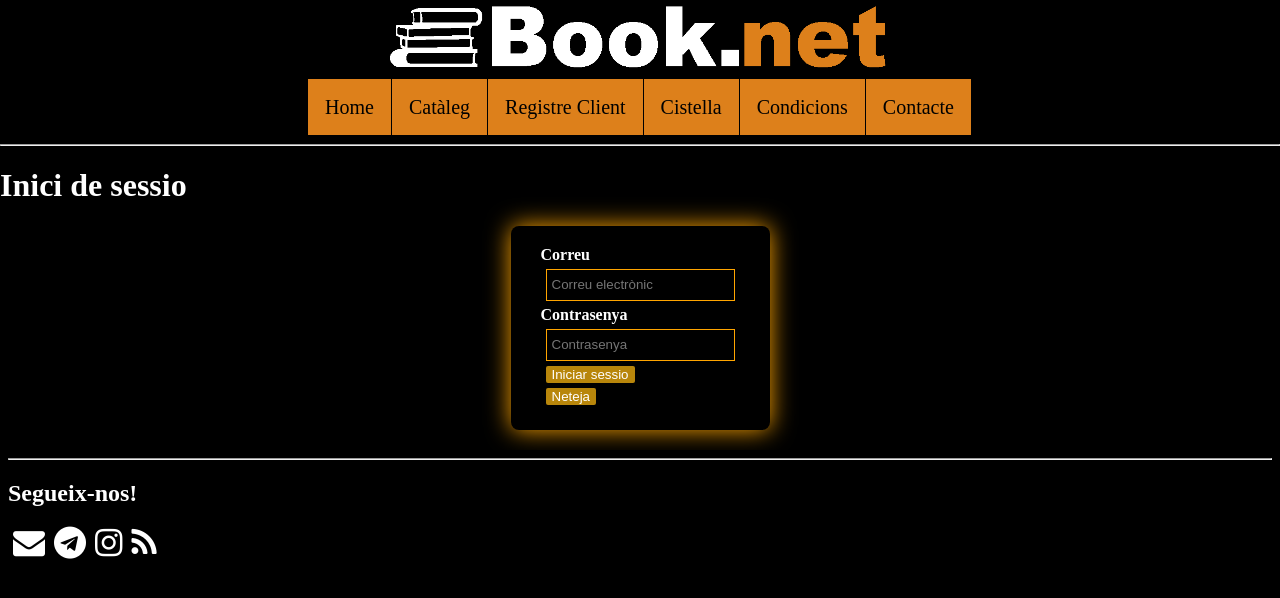
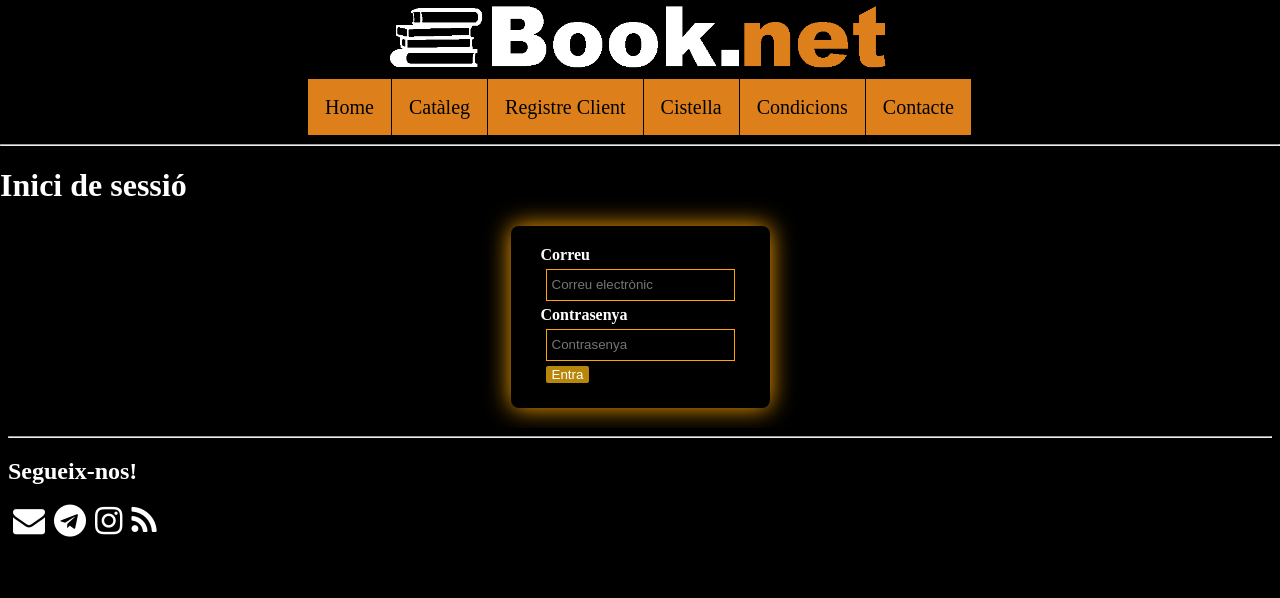
Before and after one commit to oherranmo/Projecte_Botiga_A2, an Angular app: page /login in a window 1280 px wide. Shown: the top 598 px of the page. Built offline with nearby package versions, Linux system fonts and the light colour scheme.

Commit message:
Login test

```diff
--- a/src/app/login/login.component.html
+++ b/src/app/login/login.component.html
@@ -33,7 +33,7 @@
   </nav>
 </div>
 <hr>
-<h1>Inici de sessio</h1>
+<h1>Inici de sessió</h1>
 
 <div id="formulari">
   <form>
@@ -45,8 +45,7 @@
       <label for="contrasenya"><b>Contrasenya</b></label>
       <input [(ngModel)]="passwd" [ngModelOptions]="{standalone: true}" type="password" id="contrasenya" placeholder="Contrasenya" required>
     </div>
-    <button type="submit" (click)="autenticar()">Iniciar sessio</button>
-    <button type="reset">Neteja</button>
+    <button type="submit" (click)="autenticar()">Entra</button>
 
   </form>
 </div>
```
